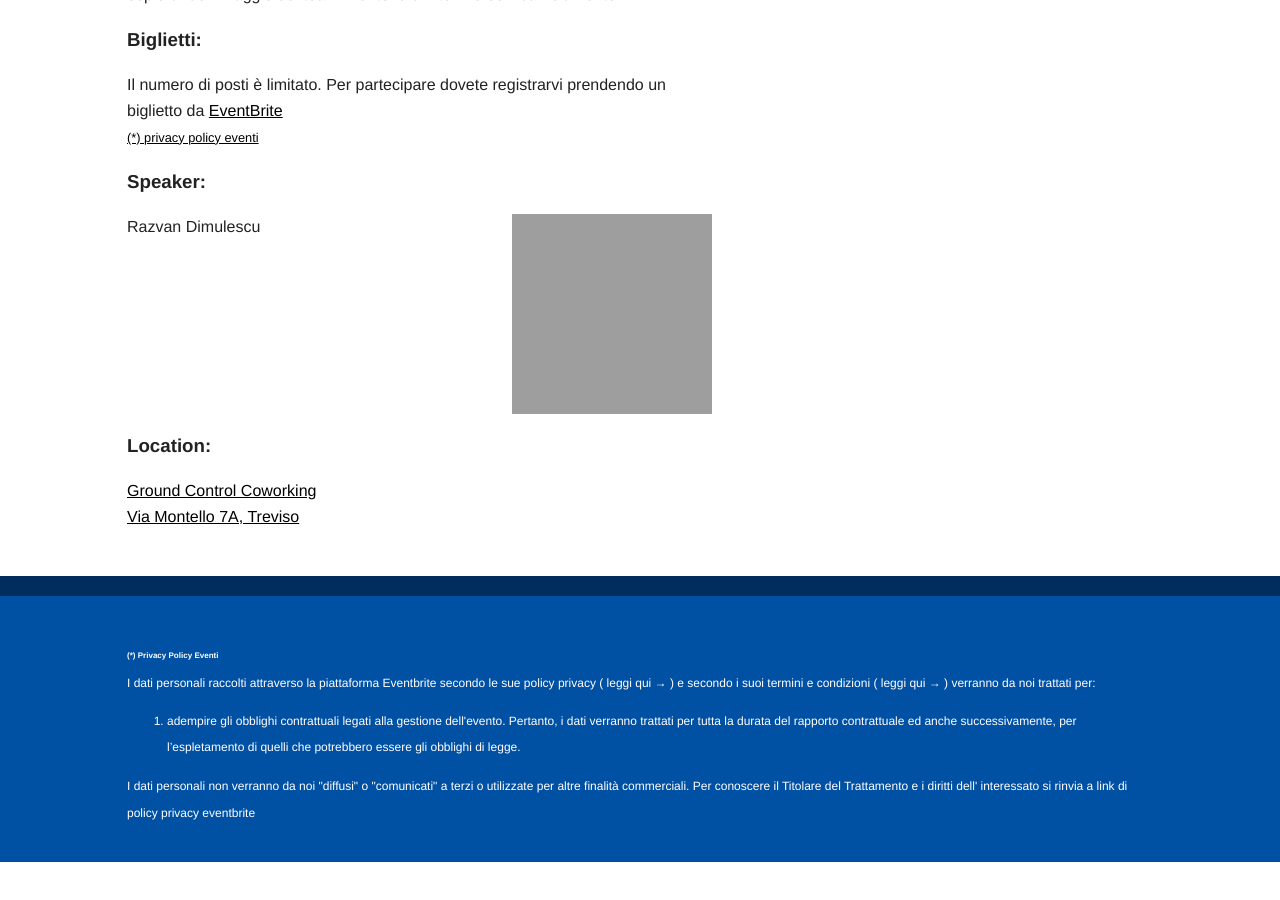
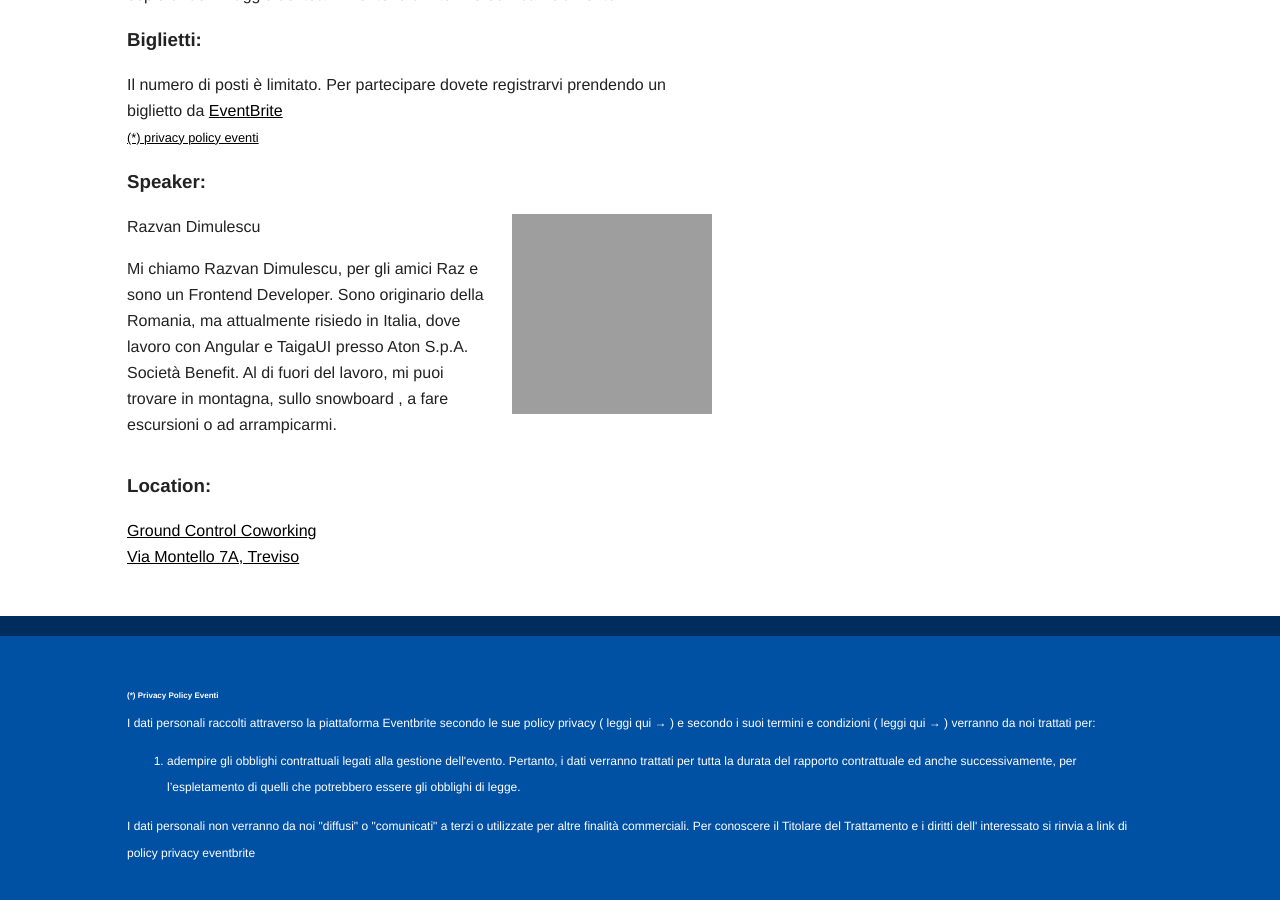
Before and after one commit to m-u-g/m-u-g.github.io, a Jekyll site: the page built from _posts/2024-02-29-decifrando-il-design-system:-trasformare-le-linee-guida-in-realtà-nel-team-frontend.md, in a window 1280 px wide and 900 px high, scrolled down 756 px. Built offline with Jekyll 4.4.1, drawn with Linux system fonts in a browser that asks for light colours; before the commit the page ends 1618 px from its top, so only the background shows below that; some of the changed lines change nothing that is shown; grey boxes are pictures that could not be loaded.

Commit message:
Update 2024-02-29-decifrando-il-design-system:-trasformare-le-linee-guida-in-realtà-nel-team-frontend.md

```diff
--- a/_posts/2024-02-29-decifrando-il-design-system:-trasformare-le-linee-guida-in-realtà-nel-team-frontend.md
+++ b/_posts/2024-02-29-decifrando-il-design-system:-trasformare-le-linee-guida-in-realtà-nel-team-frontend.md
@@ -4,7 +4,7 @@ title:  "Decifrando il Design System: Trasformare le Linee Guida in realtà nel
 date:   2024-02-29 19:00:00 +0100
 speaker: Razvan Dimulescu
 categories: eventi
-image: /assets/images/card-design-system_2024.jpg
+image: /assets/images/card-design-system_2024.png
 summary: "Alexa è il celebre assistente vocale messo a disposizione da Amazon. Si può usare tramite gli speaker della serie Echo ma anche con l'app."
 eventbrite_url: https://www.eventbrite.it/e/biglietti-decifrando-il-design-system-832356750447
 ---
@@ -39,6 +39,7 @@ Il numero di posti è limitato. Per partecipare dovete registrarvi prendendo un
         Razvan Dimulescu
     </p>
     <p>
+        Mi chiamo Razvan Dimulescu, per gli amici Raz e sono un Frontend Developer. Sono originario della Romania, ma attualmente risiedo in Italia, dove lavoro con Angular e TaigaUI presso Aton S.p.A. Società Benefit. Al di fuori del lavoro, mi puoi trovare in montagna, sullo snowboard , a fare escursioni o ad arrampicarmi.
     </p>
     <p class="clear"></p>
 
```
